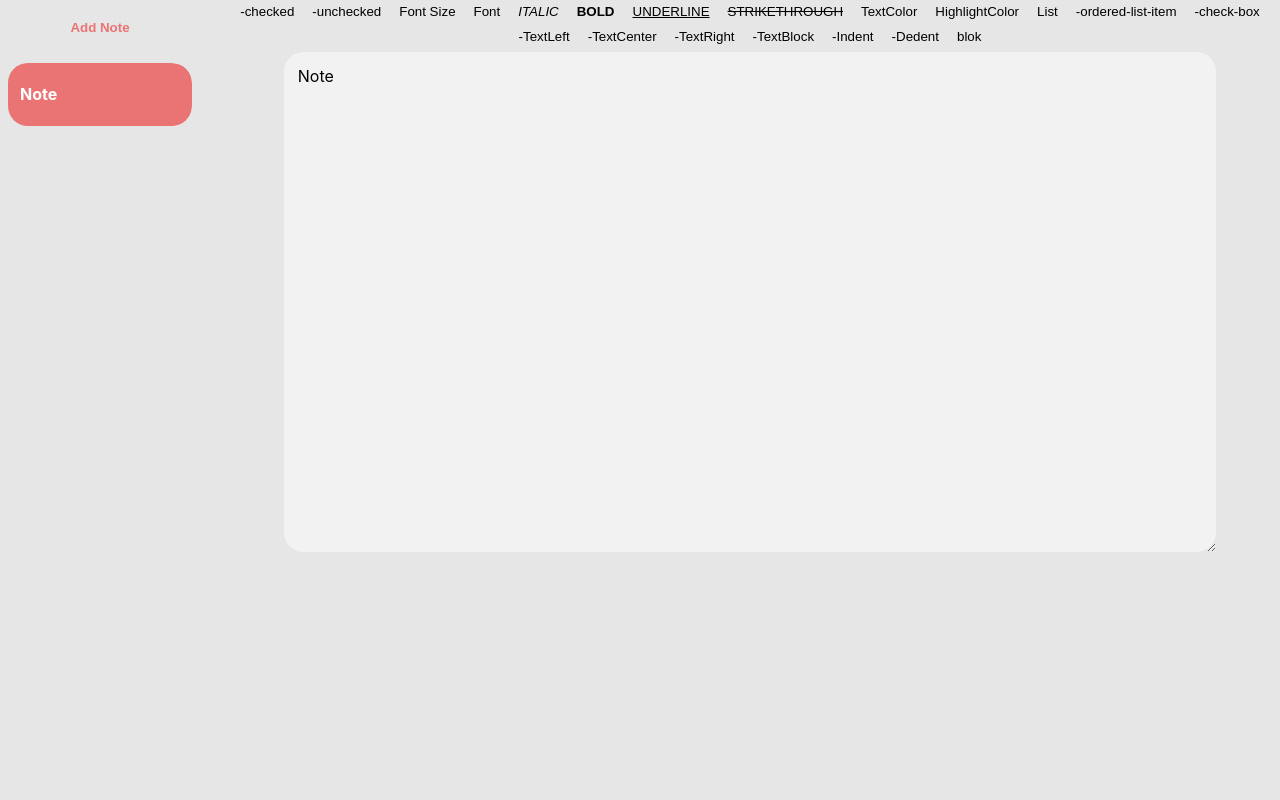
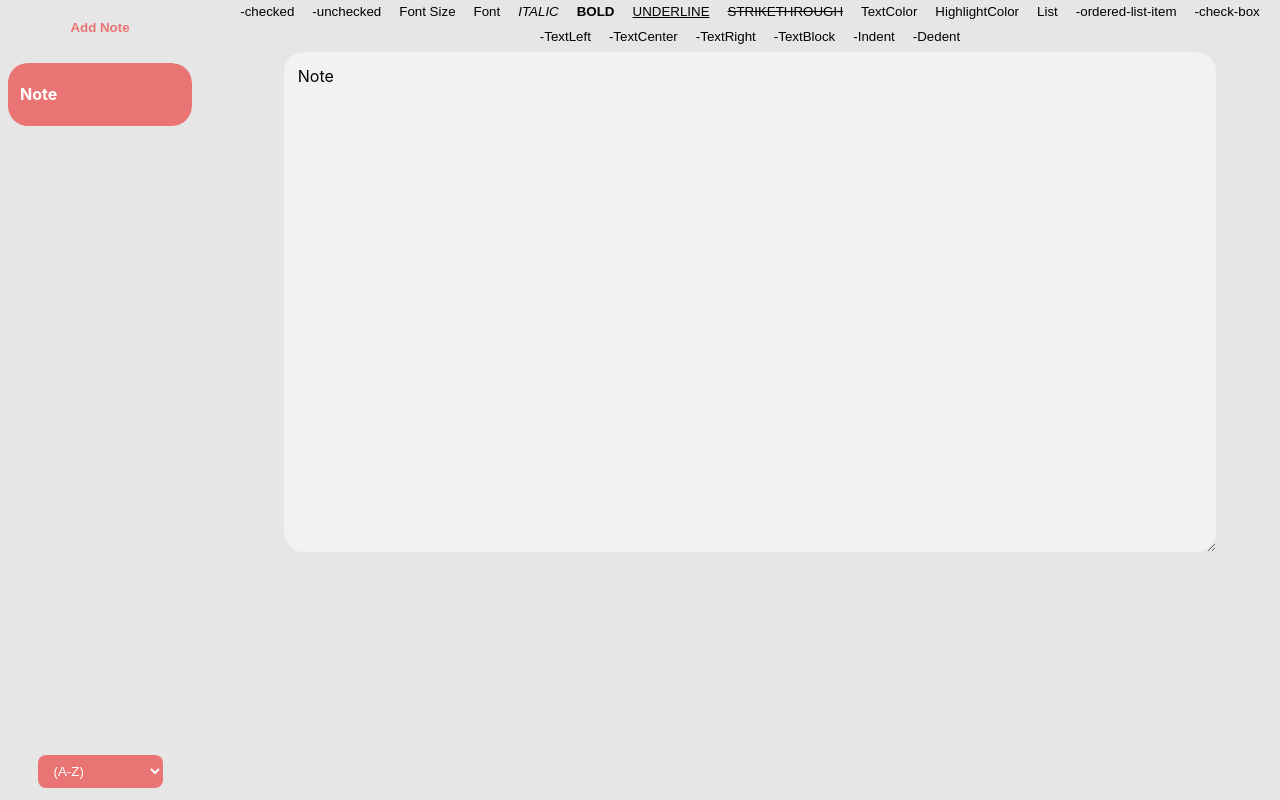
Before and after one commit to dugramen/rich-notes, a React (Create React App) app: page / in a window 1280 px wide. Built offline with nearby package versions, Linux system fonts and the light colour scheme.

Commit message:
Styled sort button

```diff
--- a/src/App.css
+++ b/src/App.css
@@ -90,7 +90,11 @@ html, body {
   transition: .3s;
   background-color: hsla(0, 0%, 90%, 1);
   margin: 0;
-  padding-top: 20px;
+  /* padding-top: 20px; */
+}
+
+.notes-panel-mobile .add-note {
+  margin: 8px;
 }
 
 .notes-panel-mobile.visible {
--- a/src/App.js
+++ b/src/App.js
@@ -46,47 +46,6 @@ function App() {
 
   // Sorting functions
   const getBlockText = (b) => b.editor.getCurrentContent().getFirstBlock().getText()
-  const sorters = {
-    "(A-Z)": (a, b) => {
-        const ta = getBlockText(a);
-        const tb = getBlockText(b);
-        if (ta > tb) return 1;
-        else if (ta < tb) return -1;
-        else return 0;
-    },
-    "(Z-A)": (a, b) => {
-        const ta = getBlockText(a);
-        const tb = getBlockText(b);
-        if (ta > tb) return -1;
-        else if (ta < tb) return 1;
-        else return 0;
-    },
-    "Newest First": (a, b) => {
-      if (a.id < b.id) return 1;
-      else if (a.id > b.id) return -1;
-      else return 0;
-    },
-    "Oldest First": (a, b) => {
-      if (a.id < b.id) return 1;
-      else if (a.id > b.id) return -1;
-      else return 0;
-    },
-    "Smallest First": (a, b) => {
-      const ta = a.editor.getCurrentContent().getPlainText()
-      const tb = b.editor.getCurrentContent().getPlainText()
-      if (ta.length > tb.length) return 1;
-      else if (tb.length > ta.length) return -1;
-      else return 0;
-    },
-    "Largest First": (a, b) => {
-      const ta = a.editor.getCurrentContent().getPlainText()
-      const tb = b.editor.getCurrentContent().getPlainText()
-      if (ta.length > tb.length) return -1;
-      else if (tb.length > ta.length) return 1;
-      else return 0;
-    },
-    // Add most recent edit
-}
 
   function createDraft(time = Date.now()) {
     return {
@@ -100,11 +59,9 @@ function App() {
   function addDraft() {
     const newDraft = createDraft()
     setDrafts(oldDrafts => [...oldDrafts, newDraft])
-    // setCurrentDraft(newDraft.id)
   }
   function removeDraft(id) {
     if (id === currentDraft && drafts.length > 1) {
-      // console.log((drafts.findIndex(draft => draft.id === id) + drafts.length - 1) % (drafts.length))
       setCurrentDraft(drafts[(drafts.findIndex(draft => draft.id === id) + 1) % (drafts.length)].id)
     }
     setDrafts(oldDrafts => oldDrafts.filter((draft) => draft.id !== id))
@@ -125,13 +82,13 @@ function App() {
   }
 
   const noteList = <NoteList
-    // notes={drafts.map(draft => draft.editor.getCurrentContent().getPlainText('\u0001'))}
     drafts={drafts}
     currentDraft={currentDraft}
     setCurrentDraft={setCurrentDraft}
     addDraft={addDraft}
     removeDraft={removeDraft}
     moveDraft={moveDraft}
+    setDrafts={setDrafts}
   />
   const writer = <Writer
     addDraft={addDraft}
@@ -140,7 +97,6 @@ function App() {
   />
 
   return (
-    // <TextContext.Provider value={TextContext}>
     <div className="App">
       <Header/>
       {isMobile ?
@@ -160,16 +116,6 @@ function App() {
           <div
             className={`notes-panel${isMobile && "-mobile"} ${notesVisible && "visible"}`}
           >
-              <DropDown
-                items={Object.keys(sorters)}
-                onChange={(item) => {
-                  console.log(sorters[item])
-                  setDrafts(oldDrafts => {
-                    return [...oldDrafts].sort(sorters[item])
-                  })
-                  setCurrentDraft(old => old)
-                }}
-              />
             {noteList}
           </div>
 
@@ -182,7 +128,6 @@ function App() {
       </SplitPanel>
       }
     </div>
-    // </TextContext.Provider>
   );
 }
 
--- a/src/components/NoteList/Note.scss
+++ b/src/components/NoteList/Note.scss
@@ -37,6 +37,42 @@
     flex-direction: column;
     width: 100%;
     min-width: 100%;
+}
+
+.note-panel {
+    height: 100%;
+    max-height: 100%;
+    display: flex;
+    flex-direction: column;
+
+    .sorting-button {
+        margin-top: auto;
+        align-self: center;
+        margin-bottom: 4px;
+        padding: 8px 12px;
+
+        select {
+            cursor: pointer;
+            background-color: $darkColor;
+            color: white;
+            outline: none;
+            border: none;
+            border-radius: 8px;
+            padding: 8px 12px;
+            transition: .3s;
+
+            &:hover {
+               padding: 8px 16px;
+               border-radius: 0px;
+            }
+        }
+    }
+}
+
+.note-list-container {
+    // flex-grow: 0;
+    overflow-y: auto;
+    max-height: max-content;
 }
 
 .note-item {
--- a/src/components/NoteList/NoteList.js
+++ b/src/components/NoteList/NoteList.js
@@ -1,6 +1,9 @@
 import React from 'react';
 import NoteItem from "./NoteItem";
 import "./Note.scss";
+import sorters from './sorters';
+import DropDown from '../Utils/DropDown';
+
 import { DragDropContext, Draggable, Droppable } from 'react-beautiful-dnd';
 
 export default function NoteList(props) {
@@ -41,6 +44,7 @@ export default function NoteList(props) {
         <div className='note-panel'>
 
             <button className='add-note' onClick={() => addDraft()}>Add Note</button>
+            <div className='note-list-container'>
                 <Droppable droppableId='droppable'>
                     {provided => (
                         <div
@@ -54,6 +58,18 @@ export default function NoteList(props) {
                     )}
                 </Droppable>
             </div>
+            <div className='sorting-button'>
+                <DropDown
+                    items={Object.keys(sorters)}
+                    onChange={(item) => {
+                        props.setDrafts(oldDrafts => {
+                        return [...oldDrafts].sort(sorters[item])
+                        })
+                        setCurrentDraft(old => old)
+                    }}
+                />
+            </div>
+        </div>
     </DragDropContext>
     )
 }
--- /dev/null
+++ b/src/components/NoteList/sorters.js
@@ -0,0 +1,43 @@
+
+
+export default {
+    "(A-Z)": (a, b) => {
+        const ta = a.editor.getCurrentContent().getFirstBlock().getText();
+        const tb = b.editor.getCurrentContent().getFirstBlock().getText();
+        if (ta > tb) return 1;
+        else if (ta < tb) return -1;
+        else return 0;
+    },
+    "(Z-A)": (a, b) => {
+        const ta = a.editor.getCurrentContent().getFirstBlock().getText();
+        const tb = b.editor.getCurrentContent().getFirstBlock().getText();
+        if (ta > tb) return -1;
+        else if (ta < tb) return 1;
+        else return 0;
+    },
+    "Newest First": (a, b) => {
+      if (a.id < b.id) return 1;
+      else if (a.id > b.id) return -1;
+      else return 0;
+    },
+    "Oldest First": (a, b) => {
+      if (a.id < b.id) return 1;
+      else if (a.id > b.id) return -1;
+      else return 0;
+    },
+    "Smallest First": (a, b) => {
+      const ta = a.editor.getCurrentContent().getPlainText()
+      const tb = b.editor.getCurrentContent().getPlainText()
+      if (ta.length > tb.length) return 1;
+      else if (tb.length > ta.length) return -1;
+      else return 0;
+    },
+    "Largest First": (a, b) => {
+      const ta = a.editor.getCurrentContent().getPlainText()
+      const tb = b.editor.getCurrentContent().getPlainText()
+      if (ta.length > tb.length) return -1;
+      else if (tb.length > ta.length) return 1;
+      else return 0;
+    },
+    // Add most recent edit
+}
--- a/src/components/Writer/Writer.js
+++ b/src/components/Writer/Writer.js
@@ -86,12 +86,12 @@ export default function Writer(props) {
     return (<div className="writer">
         <div className="tool-container">
             {toolButtons}
-            <button
+            {/* <button
                 onClick={() => {
                     const nextState = RichUtils.toggleBlockType(props.editorState, "TextLeft")
                     props.updateDraft(nextState)
                 }}
-            >blok</button>
+            >blok</button> */}
         </div>
         <div className="draftjs">
             {
```
Lines whose indentation alone changed are shown as unchanged.
